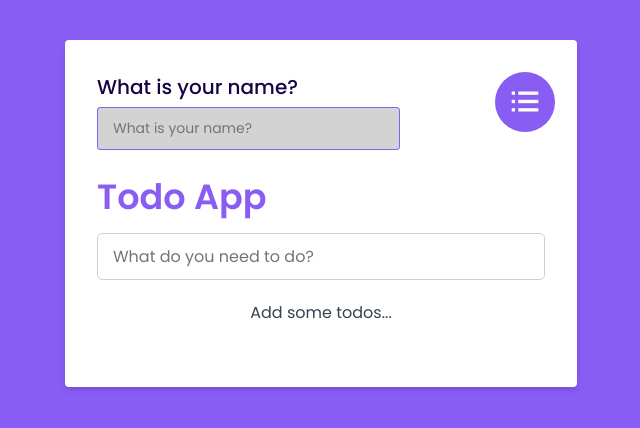
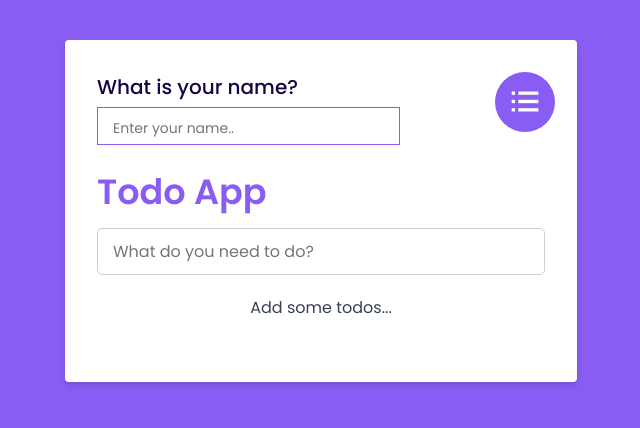
Before and after one commit to marykasp/todoapp-react-hooks, a React (Create React App) app: page / in a window 1280 px wide. Shown: the top 428 px of the page, without its empty margins (319-959 px from the left). Built offline with nearby package versions, Linux system fonts and the light colour scheme.

Commit message:
Add root css colors, comment out sections for styles

```diff
--- a/src/App.css
+++ b/src/App.css
@@ -1,4 +1,15 @@
 @import url('https://fonts.googleapis.com/css2?family=Poppins:wght@100;200;300;400;500;600&display=swap');
+
+:root {
+  --primary-color: #895cf3;
+  --secondary-color: #f35ce1;
+  --text-color: #170444;
+  --light-text-color: #374151;
+}
+
+/* =======================
+  BASE STYLES
+========================*/
 *, *::before, *::after {
   margin: 0;
   padding: 0;
@@ -17,27 +28,29 @@ input {
 
 input:focus {
   outline: none !important;
-  border:1px solid #895cf3;
-  /* box-shadow: 0 0 10px #719ECE; */
+  border:1px solid var(--primary-color);
 }
 
 h2 {
   font-size: 35px;
   font-weight: bold;
-  color: #895cf3;
+  color: var(--primary-color);
 }
 
 h4 {
   font-size: 20px;
-  color: #170444;
+  color: var(--text-color);
   font-weight: 500;
   margin-bottom: 5px;
 }
 
+/* =======================
+ TODO CONTAINER
+========================*/
 .todo-app-container {
   min-height: 100vh;
   padding: 10px;
-  background: #895cf3;
+  background: var(--primary-color);
 }
 
 .no-todos-container {
@@ -58,30 +71,31 @@ h4 {
   border-radius: 0.25rem;
   box-shadow: 0 4px 6px -1px rgba(0, 0, 0, 0.1), 0 2px 4px -1px rgba(0, 0, 0, 0.06);
   max-width: 32rem;
-  color: #374151;
+  color: var(--light-text-color);
 }
 
+/* =======================
+  INPUT NAME
+========================*/
 .name-container {
   margin-bottom: 20px;
   position: relative;
-  /* display: flex;
-  align-items: center;
-  justify-content: space-between; */
 }
 
 .todo-input-name {
   flex: 0 0 50%;
-  padding: 10px 15px;
-  background: lightgray;
-  border: none;
-  border-radius: 3px;
-  color: #895cf3;
+  padding: 10px 15px 5px;
+  background: transparent;
+  border-bottom: 2px solid var(--primary-color);
+  border-top: none;
+  border-right: none;
+  border-left: none;
+  color: var(--primary-color);
   font-size: 14px;
 }
 
-
 .name-container .bx {
-  background-color: #895cf3;
+  background-color: var(--primary-color);
   padding: 10px;
   border-radius: 50%;
   font-size: 40px;
@@ -97,23 +111,25 @@ h4 {
 }
 
 .name-label span {
-  color: #895cf3;
+  color: var(--primary-color);
   font-weight: 600;
   letter-spacing: 0.5px;
 }
 
+/* =======================
+  TODO INPUT & LIST
+========================*/
 .todo-input {
   margin-top: 10px;
   padding: 10px 15px;
   width: 100%;
   border: 1px solid #ccd0d3;
   border-radius: 5px;
-  color: #170444;
-  outline-color: #895cf3;
+  color: var(--text-color);
+  outline-color: var(--primary-color);
   background: transparent;
   font-size: 16px;
 }
-
 
 .todo-list {
   margin-top: 32px;
@@ -147,14 +163,14 @@ h4 {
   border: none;
   /* border: 1px solid #bbc0c5; */
   border-radius: 5px;
-  color: #170444;
+  color: var(--text-color);
   background-color: rgba(137, 92, 243, 0.3);
-  outline: 2px solid #895cf3;
+  outline: 2px solid var(--primary-color);
 }
 
 .line-through {
   text-decoration: line-through;
-  text-decoration-color:#170444;
+  text-decoration-color:var(--text-color);
 }
 
 .x-button, .edit-button {
@@ -177,16 +193,18 @@ button .bx {
 }
 
 .x-button .bx {
-  color: #895cf3;
+  color: var(--primary-color);
 }
 
 .x-button:hover .bx{
-  color: #170444;
+  color: var(--text-color);
 }
 
-
+/* =======================
+  BUTTON STYLES
+========================*/
 .button {
-  color: #895cf3;
+  color: var(--primary-color);
   font-size: 14px;
   background: white;
   border: 1px solid lightgray;
@@ -196,9 +214,9 @@ button .bx {
 }
 
 .button.check-all {
-  background-color: #895cf3;
+  background-color: var(--primary-color);
   color: #fff;
-  border: 1px solid #170444;
+  border: 1px solid var(--text-color);
 }
 
 .button:hover {
--- a/src/components/NameInput.jsx
+++ b/src/components/NameInput.jsx
@@ -11,7 +11,7 @@ function NameInput({ nameInputEl }) {
           type="text"
           ref={nameInputEl}
           className="todo-input-name"
-          placeholder="What is your name?"
+          placeholder="Enter your name.."
           value={name}
           onChange={(event) => setName(event.target.value)}
         />
```
